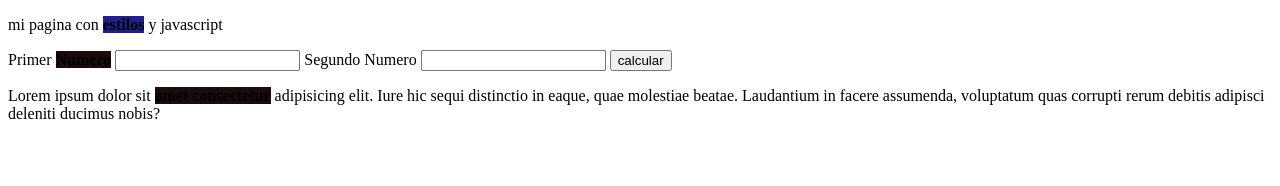
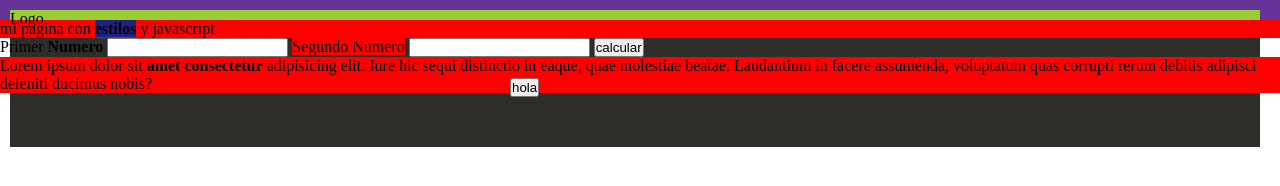
Before and after one commit to kensey1986/sumaNumsMetodo1, a plain HTML site: page index.html in a window 1280 px wide. Drawn offline with Linux system fonts and the light colour scheme.

Commit message:
practica jueves

```diff
--- /dev/null
+++ b/index.css
@@ -0,0 +1,45 @@
+*{
+    margin: 0;
+    padding: 0;
+    box-sizing: border-box;
+
+}
+
+.logo{
+    padding-left: 40px;
+}
+#barra-navegacion{
+    background: rebeccapurple;
+    padding-left: 10px;
+    padding-top: 10px;
+    padding-bottom: 10px;
+    padding-right: 20px;
+    height: 10px;
+}
+.elemnto1{
+    background: yellowgreen;
+}
+
+.elemnto2{
+    background: rgb(45, 46, 42);
+    box-sizing: border-box;
+
+}
+
+
+.btn1{
+    margin-left: 500px;
+    margin-top: 50px;
+    margin-bottom: 50px;
+}
+
+div p strong {
+    background: rgb(32, 32, 138);
+}
+
+.segundo-parrafo{
+    background: red !important;
+}
+.card-ususario {
+    background: rebeccapurple;
+}
--- a/index.html
+++ b/index.html
@@ -4,8 +4,9 @@
     <meta charset="UTF-8">
     <meta http-equiv="X-UA-Compatible" content="IE=edge">
     <meta name="viewport" content="width=device-width, initial-scale=1.0">
+    <link rel="stylesheet" href="./index.css">
     <title>Pactica.</title>
-    <style>
+    <!-- <style>
         /* div {
             background: red;
             padding: 10px;
@@ -23,11 +24,20 @@
         strong {
             background: rgb(27, 11, 11);
         }
-    </style>
+    </style> -->
 </head>
 <body>
+    <nav id="barra-navegacion">
+        <div class="elemnto1">
+            <label for="">Logo</label>
+        </div>
+        <div class="elemnto2">
+            <button  class="btn1" type="button">hola</button>
+
+        </div>
+    </nav>
     <div>
-        <p> mi pagina con <strong>estilos</strong> y javascript</p>
+        <p class="segundo-parrafo"> mi pagina con <strong>estilos</strong> y javascript</p>
 
     </div>
 
@@ -35,7 +45,7 @@
         <form action="">
             <label class="prueba" for="Input1">Primer <strong>Numero</strong> </label>
             <input  id="Input1" type="number">
-            <label for="Input2">Segundo Numero</label>
+            <label class="segundo-parrafo" for="Input2">Segundo Numero</label>
             <input id="Input2" type="number" >
             <button  onclick="onGetDatodosSuma()" type="button" >
                 calcular
@@ -44,7 +54,7 @@
         </form>
     </section>
 
-        <p> Lorem ipsum dolor sit <strong>amet consectetur</strong>  adipisicing elit. Iure hic sequi distinctio in eaque, quae molestiae beatae. Laudantium in facere assumenda, voluptatum quas corrupti rerum debitis adipisci deleniti ducimus nobis?</p>
+        <p class="segundo-parrafo"> Lorem ipsum dolor sit <strong>amet consectetur</strong>  adipisicing elit. Iure hic sequi distinctio in eaque, quae molestiae beatae. Laudantium in facere assumenda, voluptatum quas corrupti rerum debitis adipisci deleniti ducimus nobis?</p>
     <script src="./index.js"></script>
 </body>
 </html>
```
